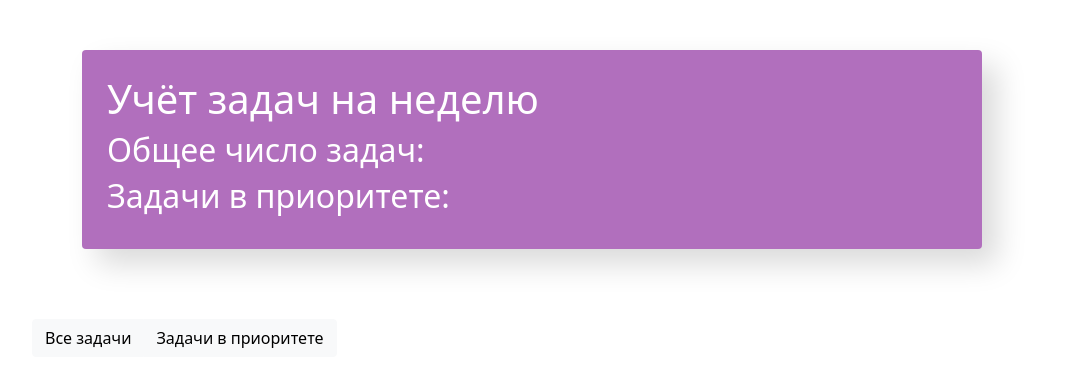
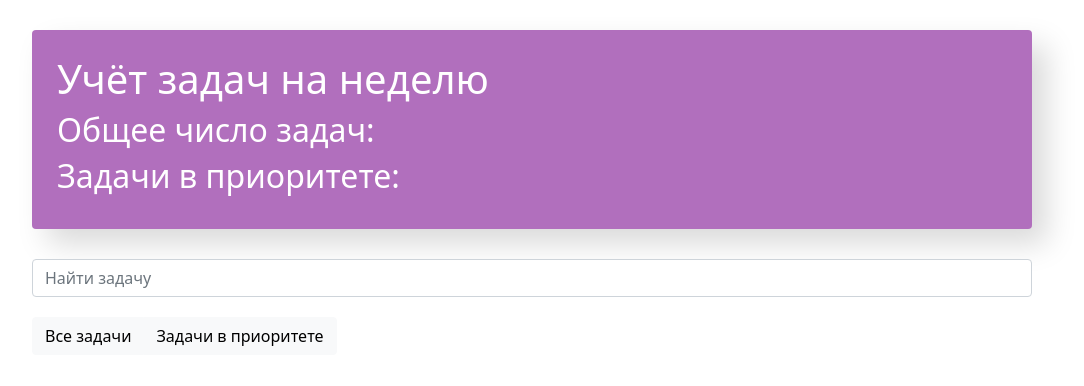
Before and after one commit to Valeriya266/TaskApp, a React (Create React App) app: page / in a window 1280 px wide. Shown: the top 386 px of the page, without its empty margins (108-1192 px from the left). Built offline with nearby package versions, Linux system fonts and the light colour scheme.

Commit message:
add SearchPanel and corr

```diff
--- a/src/components/app-info/app-info.css
+++ b/src/components/app-info/app-info.css
@@ -1,6 +1,6 @@
 .app-info {
     padding: 25px;
-    margin: 50px;
+    margin: 30px 0px 30px 0px;
     background-color: #b16fbd;
     border-radius: 4px;
     box-shadow: 15px 15px 30px rgba(0,0,0, .15);
--- a/src/components/app/App.js
+++ b/src/components/app/App.js
@@ -1,6 +1,7 @@
 import {Component} from 'react';
 
 import AppInfo from '../app-info/app-info';
+import SearchPanel from '../search-panel/search-panel';
 import AppFilter from '../app-filter/app-filter';
 
 import './app.css';
@@ -9,6 +10,7 @@ function App() {
   return (
     <div className="app">
       <AppInfo/>
+      <SearchPanel/>
       <AppFilter/>
     </div>
   );
--- a/src/components/search-panel/search-panel.js
+++ b/src/components/search-panel/search-panel.js
@@ -0,0 +1,13 @@
+import './search-panel.css';
+
+const SearchPanel = () => {
+    return (
+        <input
+            type='text'
+            className='form-control search-input'
+            placeholder='Найти задачу'
+        />
+    )
+}
+
+export default SearchPanel;
```
